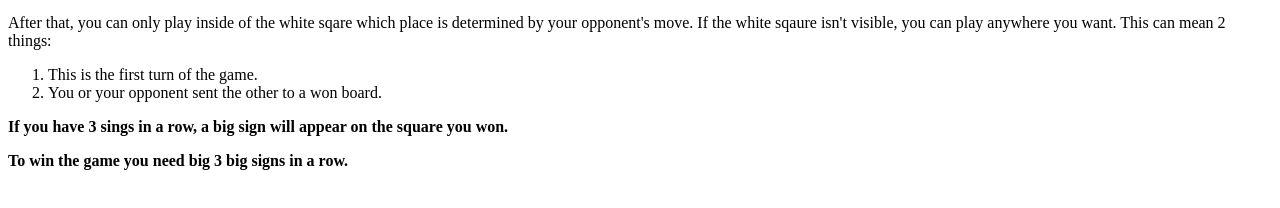
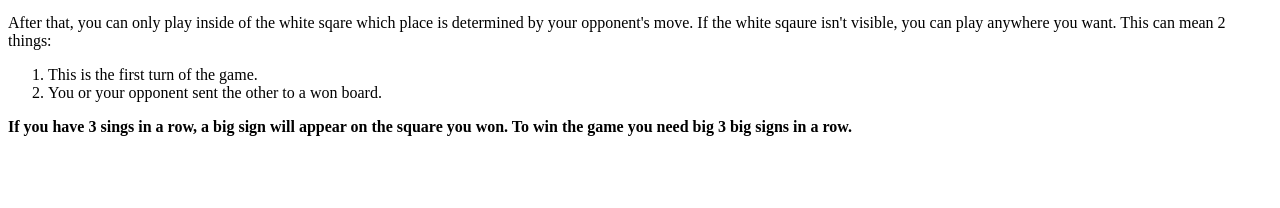
Before and after one commit to ultimate-tictac/ultimate-tictac.github.io, a plain HTML site: page how-to-play.html in a window 1280 px wide. Shown: the part 100-308 px from the top of the page. Drawn offline with Linux system fonts and the light colour scheme.

Commit message:
Update how-to-play.html

```diff
--- a/how-to-play.html
+++ b/how-to-play.html
@@ -10,7 +10,7 @@
   <li>You or your opponent sent the other to a won board.</li>
   </ol>
   <p><b>
-  <p>If you have 3 sings in a row, a big sign will appear on the square you won.</p>
-  <p>To win the game you need big 3 big signs in a row.</p>
+  <p>If you have 3 sings in a row, a big sign will appear on the square you won.
+  To win the game you need big 3 big signs in a row.</p>
 </body>
 </html>
```
